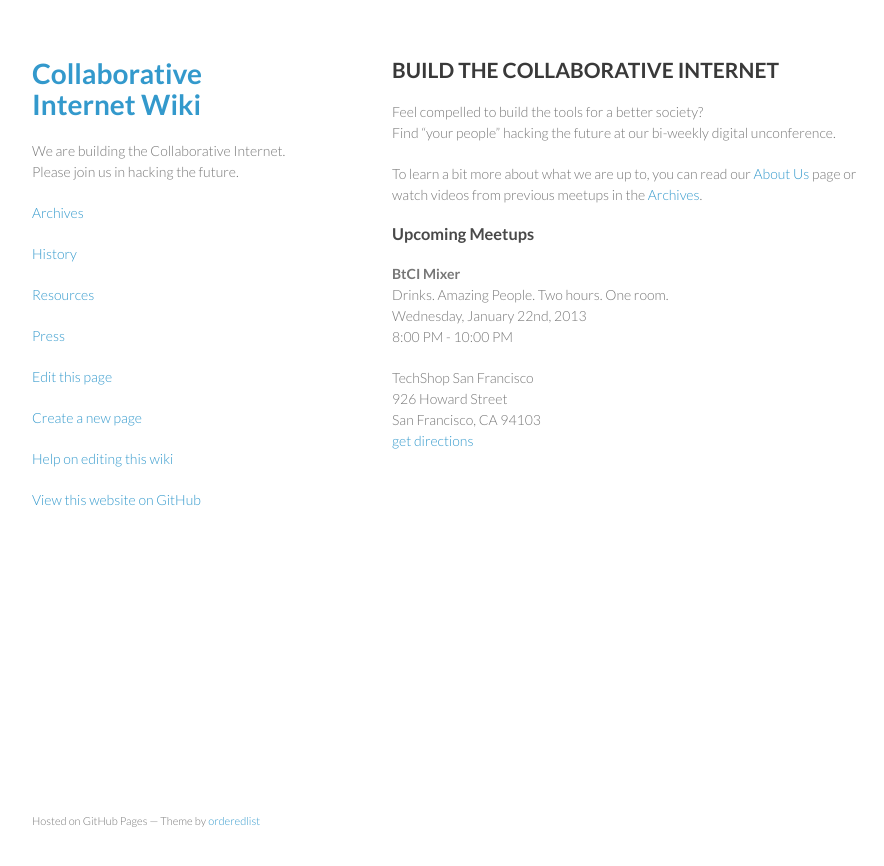
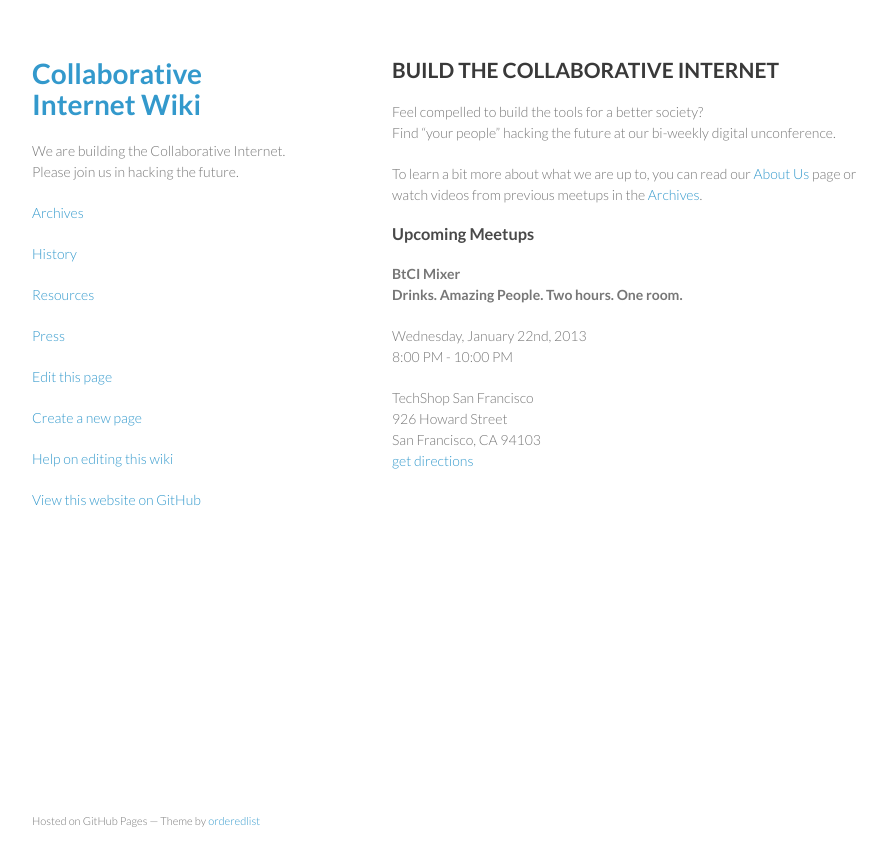
Before and after one commit to collaborativeinternet/collaborativeinternet.github.io, a Jekyll site: the page built from index.md, in a window 1280 px wide. Shown: the top 866 px of the page, without its empty margins (178-1062 px from the left). Built offline with Jekyll 4.4.1, drawn with Linux system fonts in a browser that asks for light colours.

```diff
--- a/index.md
+++ b/index.md
@@ -11,10 +11,12 @@ To learn a bit more about what we are up to, you can read our [About Us](http://
 
 ### Upcoming Meetups
 
-<b>BtCI Mixer</b>
-Drinks. Amazing People. Two hours. One room.
+<b>BtCI Mixer
+Drinks. Amazing People. Two hours. One room.</b>
+
 Wednesday, January 22nd, 2013
 8:00 PM - 10:00 PM
+
 
 TechShop San Francisco
 926 Howard Street
```
